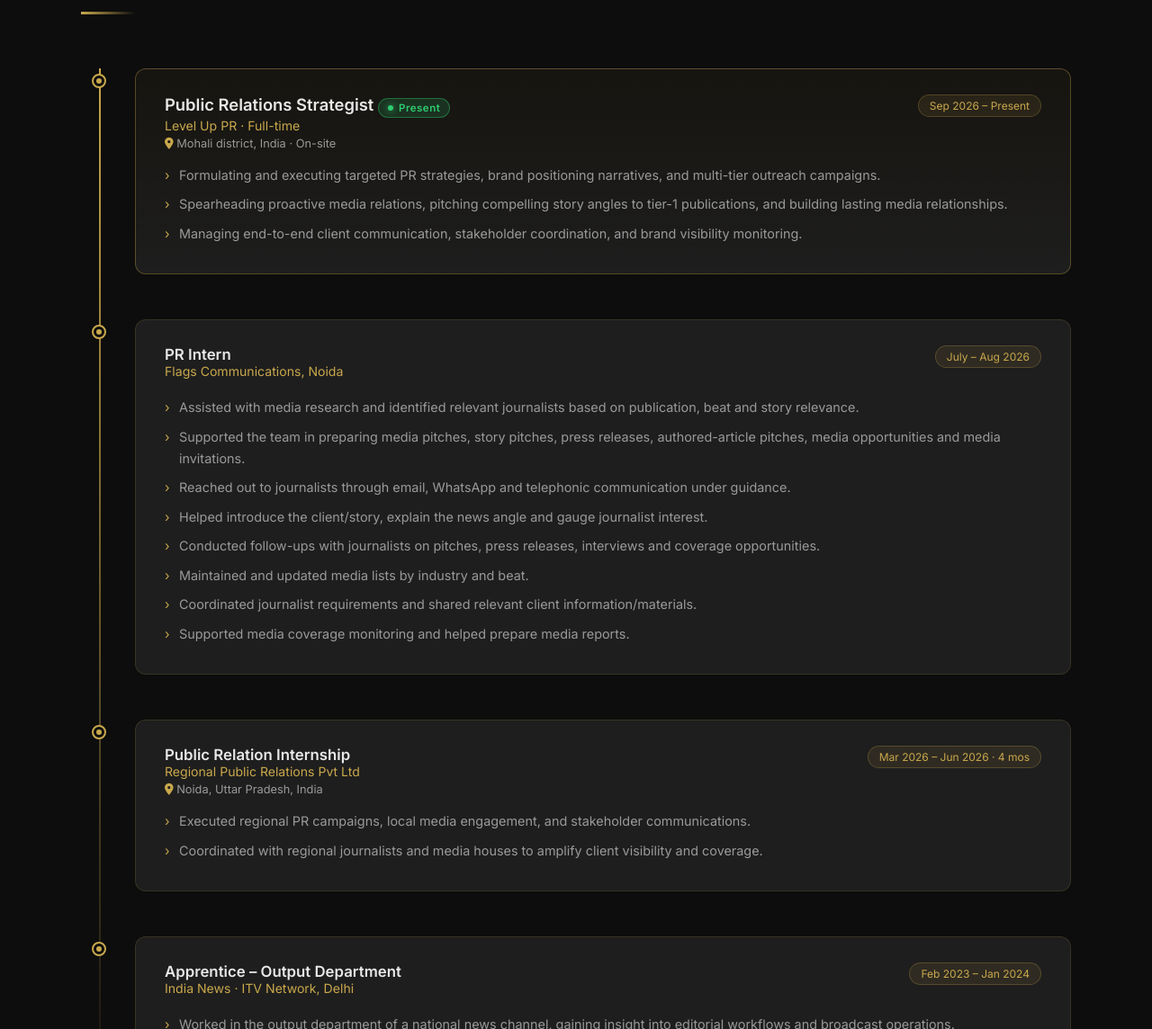
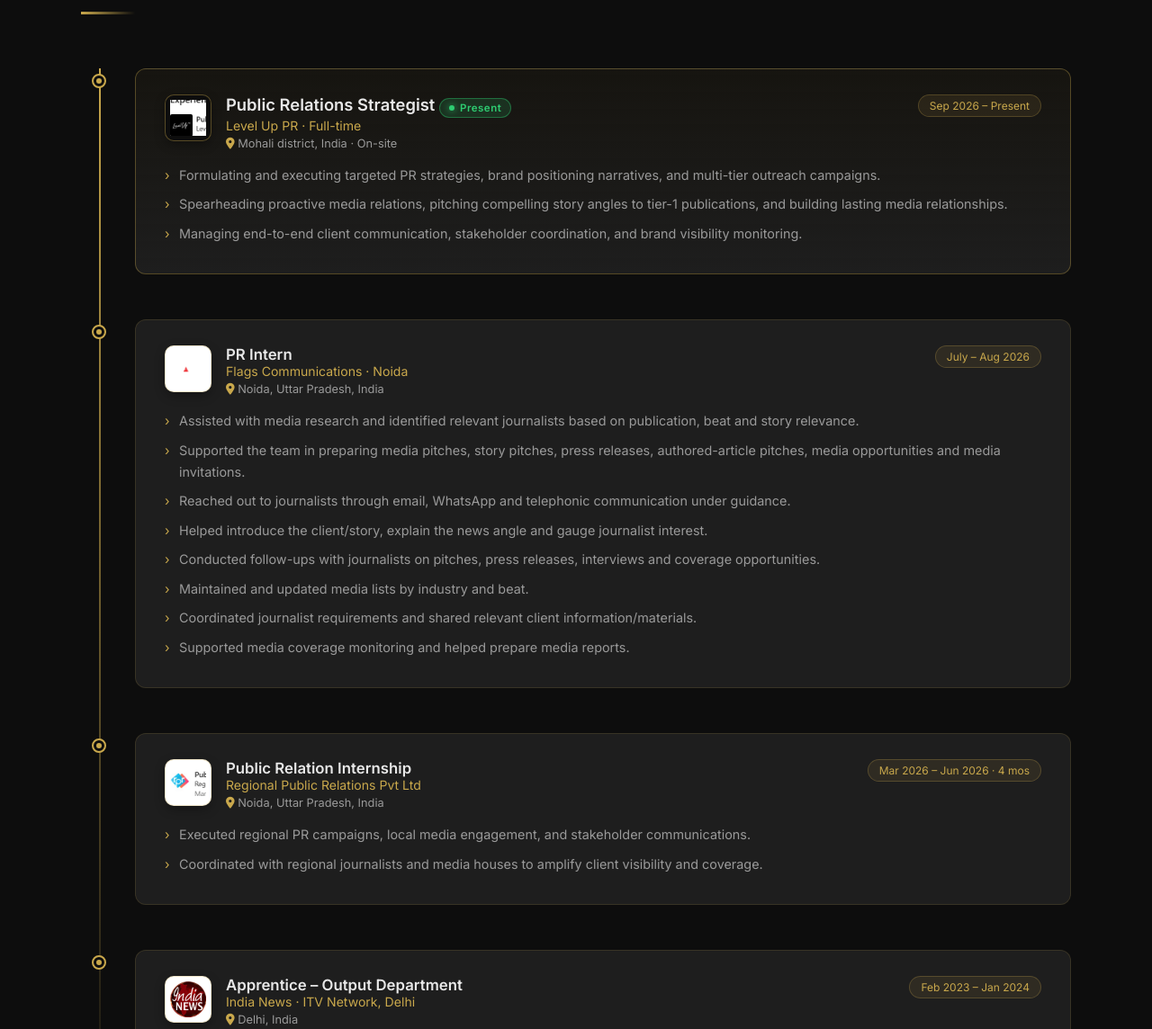
Before and after one commit to pine2507/Siya, a plain HTML site: page index.html in a window 1280 px wide. Shown: the part 1799-2943 px from the top of the page at 90% size. Drawn offline with nearby package versions, Linux system fonts and the light colour scheme.

Commit message:
Add company logos for Level Up PR, RPR, Flags Communications, and India News

```diff
--- a/index.html
+++ b/index.html
@@ -271,8 +271,26 @@
     }
     .timeline-meta {
       display: flex; justify-content: space-between;
-      align-items: flex-start; flex-wrap: wrap; gap: 8px;
-      margin-bottom: 8px;
+      align-items: flex-start; flex-wrap: wrap; gap: 12px;
+      margin-bottom: 12px;
+    }
+    .company-logo-box {
+      width: 52px; height: 52px; border-radius: 10px;
+      background: #ffffff; padding: 5px;
+      display: flex; align-items: center; justify-content: center;
+      flex-shrink: 0;
+      border: 1px solid rgba(201,168,76,0.3);
+      box-shadow: 0 4px 12px rgba(0,0,0,0.3);
+      overflow: hidden;
+    }
+    .company-logo-box.dark-bg {
+      background: #0d0d0d;
+      border-color: rgba(201,168,76,0.4);
+    }
+    .company-logo {
+      max-width: 100%; max-height: 100%;
+      object-fit: contain;
+      display: block;
     }
     .timeline-role { font-size: 1.05rem; font-weight: 600; }
     .timeline-company { color: var(--gold); font-size: 0.88rem; margin-bottom: 4px; }
@@ -614,6 +632,10 @@
         <div class="timeline-dot"></div>
         <div class="timeline-card" style="border-color: rgba(201,168,76,0.35); background: linear-gradient(180deg, rgba(201,168,76,0.05), var(--dark3));">
           <div class="timeline-meta">
+            <div style="display: flex; align-items: flex-start; gap: 16px;">
+              <div class="company-logo-box dark-bg">
+                <img src="logo-levelup.png" alt="Level Up PR" class="company-logo">
+              </div>
               <div>
                 <div class="timeline-role" style="font-size: 1.15rem;">
                   Public Relations Strategist
@@ -621,6 +643,7 @@
                 </div>
                 <div class="timeline-company">Level Up PR · Full-time</div>
                 <div style="font-size: 0.8rem; color: var(--text-muted); margin-top: 2px;"><i class="fas fa-map-marker-alt" style="color:var(--gold);"></i> Mohali district, India · On-site</div>
+              </div>
             </div>
             <span class="timeline-date">Sep 2026 – Present</span>
           </div>
@@ -638,9 +661,15 @@
         <div class="timeline-dot"></div>
         <div class="timeline-card">
           <div class="timeline-meta">
+            <div style="display: flex; align-items: flex-start; gap: 16px;">
+              <div class="company-logo-box">
+                <img src="logo-flags.png" alt="Flags Communications" class="company-logo">
+              </div>
               <div>
                 <div class="timeline-role">PR Intern</div>
-              <div class="timeline-company">Flags Communications, Noida</div>
+                <div class="timeline-company">Flags Communications · Noida</div>
+                <div style="font-size: 0.8rem; color: var(--text-muted); margin-top: 2px;"><i class="fas fa-map-marker-alt" style="color:var(--gold);"></i> Noida, Uttar Pradesh, India</div>
+              </div>
             </div>
             <span class="timeline-date">July – Aug 2026</span>
           </div>
@@ -663,10 +692,15 @@
         <div class="timeline-dot"></div>
         <div class="timeline-card">
           <div class="timeline-meta">
+            <div style="display: flex; align-items: flex-start; gap: 16px;">
+              <div class="company-logo-box">
+                <img src="logo-rpr.png" alt="Regional Public Relations" class="company-logo">
+              </div>
               <div>
                 <div class="timeline-role">Public Relation Internship</div>
                 <div class="timeline-company">Regional Public Relations Pvt Ltd</div>
                 <div style="font-size: 0.8rem; color: var(--text-muted); margin-top: 2px;"><i class="fas fa-map-marker-alt" style="color:var(--gold);"></i> Noida, Uttar Pradesh, India</div>
+              </div>
             </div>
             <span class="timeline-date">Mar 2026 – Jun 2026 · 4 mos</span>
           </div>
@@ -683,9 +717,15 @@
         <div class="timeline-dot"></div>
         <div class="timeline-card">
           <div class="timeline-meta">
+            <div style="display: flex; align-items: flex-start; gap: 16px;">
+              <div class="company-logo-box">
+                <img src="logo-indianews.png" alt="India News ITV Network" class="company-logo">
+              </div>
               <div>
                 <div class="timeline-role">Apprentice – Output Department</div>
                 <div class="timeline-company">India News · ITV Network, Delhi</div>
+                <div style="font-size: 0.8rem; color: var(--text-muted); margin-top: 2px;"><i class="fas fa-map-marker-alt" style="color:var(--gold);"></i> Delhi, India</div>
+              </div>
             </div>
             <span class="timeline-date">Feb 2023 – Jan 2024</span>
           </div>
```
Also changed, not shown: logo-flags.png (added), logo-indianews.png (added), logo-levelup.png (added), logo-rpr.png (added). Lines whose indentation alone changed are shown as unchanged.
